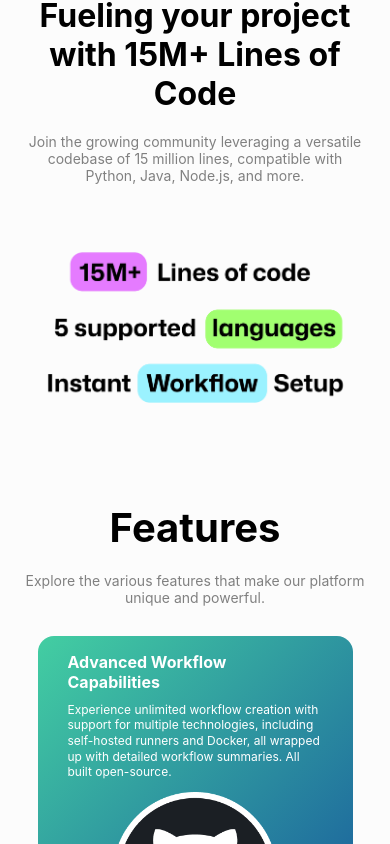
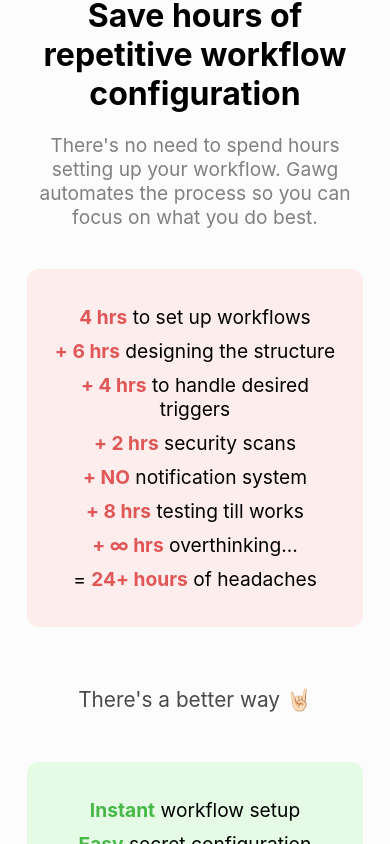
Before and after one commit to alvarogarciapiz/gawg, a React (Vite) app: page / in a window 390 px wide. Shown: the part 1500-2344 px from the top of the page. Built offline with nearby package versions, Linux system fonts and the light colour scheme.

Commit message:
Add Problems component and styles

```diff
--- a/src/App.jsx
+++ b/src/App.jsx
@@ -14,6 +14,7 @@
 import YouTube from './components/youtube';
 import Users from './components/users';
 import Documentation from './components/documentation';
+import Problems from './components/problems';
 
 import { Analytics } from '@vercel/analytics/react';
 import { SpeedInsights } from "@vercel/speed-insights/react"
@@ -27,6 +28,7 @@
           <>
             <Hero />
             <Features />
+            <Problems />
             <Users />
             <Properties />
             <Steps />
--- /dev/null
+++ b/src/components/problems.jsx
@@ -0,0 +1,43 @@
+import React from 'react';
+import '../styles/problems.css';
+
+const Problems = () => {
+    return (
+        <div className="problems_container">
+            <h2 className="problems_title">Save hours of repetitive workflow configuration</h2>
+            <p className="problems_subtitle">
+                There's no need to spend hours setting up your workflow. Gawg automates the process so you can focus on what you do best.
+            </p>
+            <div className="problems_blocks">
+                <div className="problems_block problems_block_left">
+                    <ul className="problems_list">
+                        <li><span className="problems_hours">4 hrs</span> to set up workflows</li>
+                        <li><span className="problems_hours">+ 6 hrs</span> designing the structure</li>
+                        <li><span className="problems_hours">+ 4 hrs</span> to handle desired triggers</li>
+                        <li><span className="problems_hours">+ 2 hrs</span> security scans</li>
+                        <li><span className="problems_hours">+ NO</span> notification system</li>
+                        <li><span className="problems_hours">+ 8 hrs</span> testing till works</li>
+                        <li><span className="problems_hours">+ ∞ hrs</span> overthinking...</li>
+                        <li>= <span className="problems_hours">24+ hours</span> of headaches</li>
+                    </ul>
+                </div>
+                <p className="problems_mobile_paragraph">
+                    There's a better way 🤘🏻
+                </p>
+                <div className="problems_block problems_block_right">
+                    <ul className="problems_list">
+                        <li><span className="problems_benefit">Instant</span> workflow setup</li>
+                        <li><span className="problems_benefit">Easy</span> secret configuration</li>
+                        <li><span className="problems_benefit">Simplified</span> deployments</li>
+                        <li><span className="problems_benefit">Automated</span>notification system</li>
+                        <li><span className="problems_benefit">Organized</span> release process</li>
+                        <li><span className="problems_benefit">Fast</span> one-click deployments</li>
+                        <li><span className="problems_benefit">Peace of mind</span> with Gawg</li>
+                    </ul>
+                </div>
+            </div>
+        </div>
+    );
+};
+
+export default Problems;
--- /dev/null
+++ b/src/styles/problems.css
@@ -0,0 +1,138 @@
+.problems_container {
+    text-align: center;
+    padding: 40px;
+    border-radius: 12px;
+    max-width: 800px;
+    margin: 0 auto;
+    margin-bottom: 0px;
+}
+
+.problems_title {
+    font-size: 4rem;
+    color: black;
+    margin-bottom: 20px;
+}
+
+.problems_subtitle {
+    font-size: 1.5rem;
+    color: gray;
+    margin-bottom: 40px;
+}
+
+.problems_blocks {
+    display: flex;
+    justify-content: space-between;
+    gap: 20px;
+}
+
+.problems_block {
+    flex: 1;
+    padding: 20px;
+    border-radius: 12px;
+}
+
+.problems_block_left {
+    background-color: #fdeded;
+}
+
+.problems_block_right {
+    background-color: #e5fbe5;
+}
+
+.problems_list {
+    list-style-type: none;
+    padding: 0;
+}
+
+.problems_list li {
+    margin-bottom: 10px;
+    font-size: 1.2rem;
+    color: black;
+}
+
+.problems_hours {
+    font-weight: bold;
+    color: rgb(225, 87, 87);
+}
+
+.problems_benefit {
+    font-weight: bold;
+    color: rgb(72, 184, 72);
+}
+
+.problems_mobile_paragraph {
+    display: none;
+    font-size: 1.3rem;
+    color: rgb(74, 74, 74);
+    margin: 20px 5px 30px 5px;
+}
+
+@media (max-width: 1024px) {
+    .problems_container {
+        padding: 30px;
+    }
+
+    .problems_title {
+        font-size: 3rem;
+    }
+
+    .problems_blocks {
+        flex-direction: column;
+    }
+
+    .problems_block {
+        margin-bottom: 20px;
+    }
+}
+
+@media (max-width: 768px) {
+    .problems_container {
+        padding: 20px;
+        width: 90%;
+        max-width: fit-content;
+    }
+
+    .problems_title {
+        font-size: 2.5rem;
+    }
+
+    .problems_blocks {
+        flex-direction: column;
+    }
+
+    .problems_block {
+        margin-bottom: 20px;
+    }
+
+    .problems_mobile_paragraph {
+        display: block;
+    }
+}
+
+@media (max-width: 480px) {
+    .problems_container {
+        padding: 15px;
+        width: 86%;
+        max-width: fit-content;
+    }
+
+    .problems_title {
+        font-size: 2rem;
+    }
+
+    .problems_subtitle {
+        font-size: 1.2rem;
+    }
+
+    .problems_blocks {
+        flex-direction: column;
+    }
+
+    .problems_block {
+        margin-bottom: 20px;
+    }
+
+    .problems_mobile_paragraph {
+        display: block;
+    }
+}
```
Also changed, not shown: src/components/hero.jsx (line endings or trailing spaces), src/components/users.jsx (line endings or trailing spaces).
